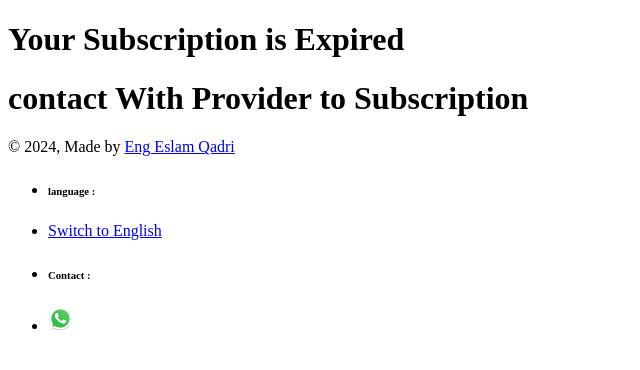
After one commit to EslamQadri/Faculty-of-Pharmacy, a Django app: template elearning/templates/SubscriptionExpired.html in a window 1280 px wide. The commit adds this page. Shown: the top 370 px of the page, without its empty margins (0-640 px from the left). Run offline with Django 3.2, Linux system fonts and the light colour scheme; the template is opened without the code that fills it, so the values that code supplies are empty; some libraries are stand-ins or nearby versions.

Commit message:
update Subscription Expired

```diff
--- a/elearning/middleware.py
+++ b/elearning/middleware.py
@@ -6,12 +6,17 @@ from elearning.models import UserExpiry
 
 class SubscriptionCheckMiddleware(MiddlewareMixin):
     def process_request(self, request):
+        if request.path == reverse('subscription_expired'):
+            return None
         if request.user.is_authenticated:
+
             try:
                 user_expiry = UserExpiry.objects.get(user=request.user)
-                if not request.user.is_superuser and not user_expiry.is_subscription_active():
-                    return redirect(reverse('subscription_expired'))
+
+                if not request.user.is_superuser:
+                    if not user_expiry.is_subscription_active():
+
+                        return redirect('subscription_expired')
             except UserExpiry.DoesNotExist:
-                # Handle the case where UserExpiry does not exist for the user
-                return redirect(reverse('subscription_expired'))
+                return redirect('subscription_expired')
         return None
--- /dev/null
+++ b/elearning/templates/SubscriptionExpired.html
@@ -0,0 +1,19 @@
+{% extends 'base.html' %}
+{% block title%}
+<title> Dr Bassma Abdelslam   </title>
+{% endblock title%}
+{% block navbar %}
+
+{% endblock navbar %}
+
+{% block contact %}
+  <!-- Page Header -->
+  <header class="header">
+    <div class="overlay"></div>
+    <div class="header-content">
+   <h1>Your  Subscription  is Expired</h1>
+   <h1>contact With Provider to  Subscription </h1>
+
+    </div>
+  </header><!-- End of Page Header -->
+{% endblock contact %}
--- a/elearning/templates/base.html
+++ b/elearning/templates/base.html
@@ -36,7 +36,9 @@
 
 </head>
 <body data-spy="scroll" data-target=".navbar" data-offset="40" id="home" class="dark-theme">
+   {% block navbar%}
     {% if user.is_authenticated %}
+
     <!-- page navbar -->
     <nav class="page-navbar" data-spy="affix" data-offset-top="10">
         <div class="nav-tog">
@@ -85,6 +87,7 @@
 
     </nav><!-- end of page navbar -->
 {%endif%}
+{% endblock navbar %}
 
 
    {% block contact %}
--- a/elearning/urls.py
+++ b/elearning/urls.py
@@ -8,6 +8,7 @@ from elearning.views import (
     lesson_view,
     login_view,
     logout_view,
+    subscription_expired,
 )
 
 urlpatterns = [
@@ -21,4 +22,5 @@ urlpatterns = [
     path("lesson_view/<int:pk>", lesson_view, name="lesson_view"),
     path("login", login_view, name="login"),
     path("logout", logout_view, name="logout"),
+    path("subscription_expired",subscription_expired,name="subscription_expired"),
 ]
--- a/elearning/views.py
+++ b/elearning/views.py
@@ -34,6 +34,8 @@ def login_view(request):
 
     return render(request, "login.html")
 
+def subscription_expired(request):
+    return render(request, "SubscriptionExpired.html")
 
 @login_required
 def logout_view(request):
```
Also changed, not shown: elearning/templates/index2.html (deleted, +0 -52 lines), db.sqlite3.
